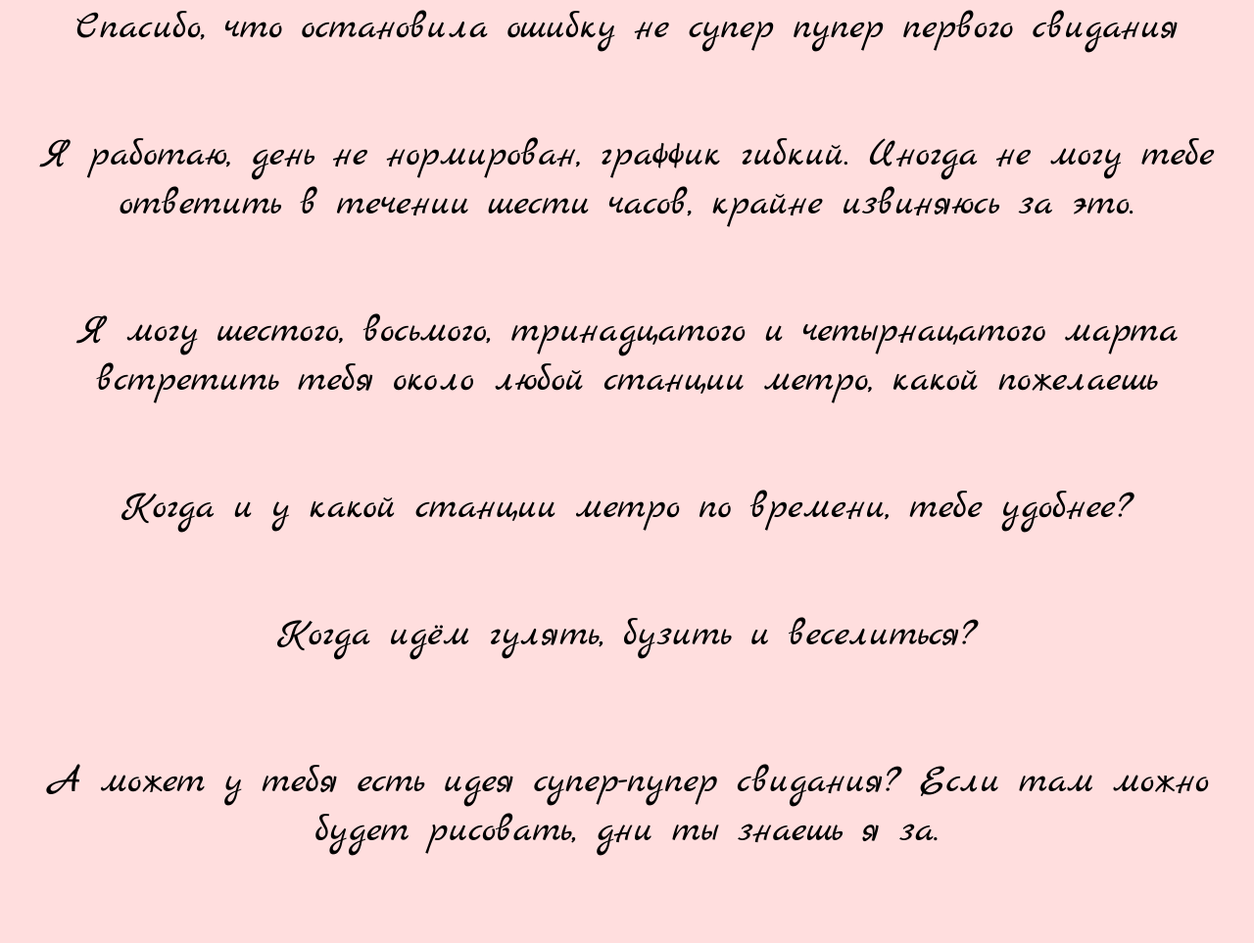
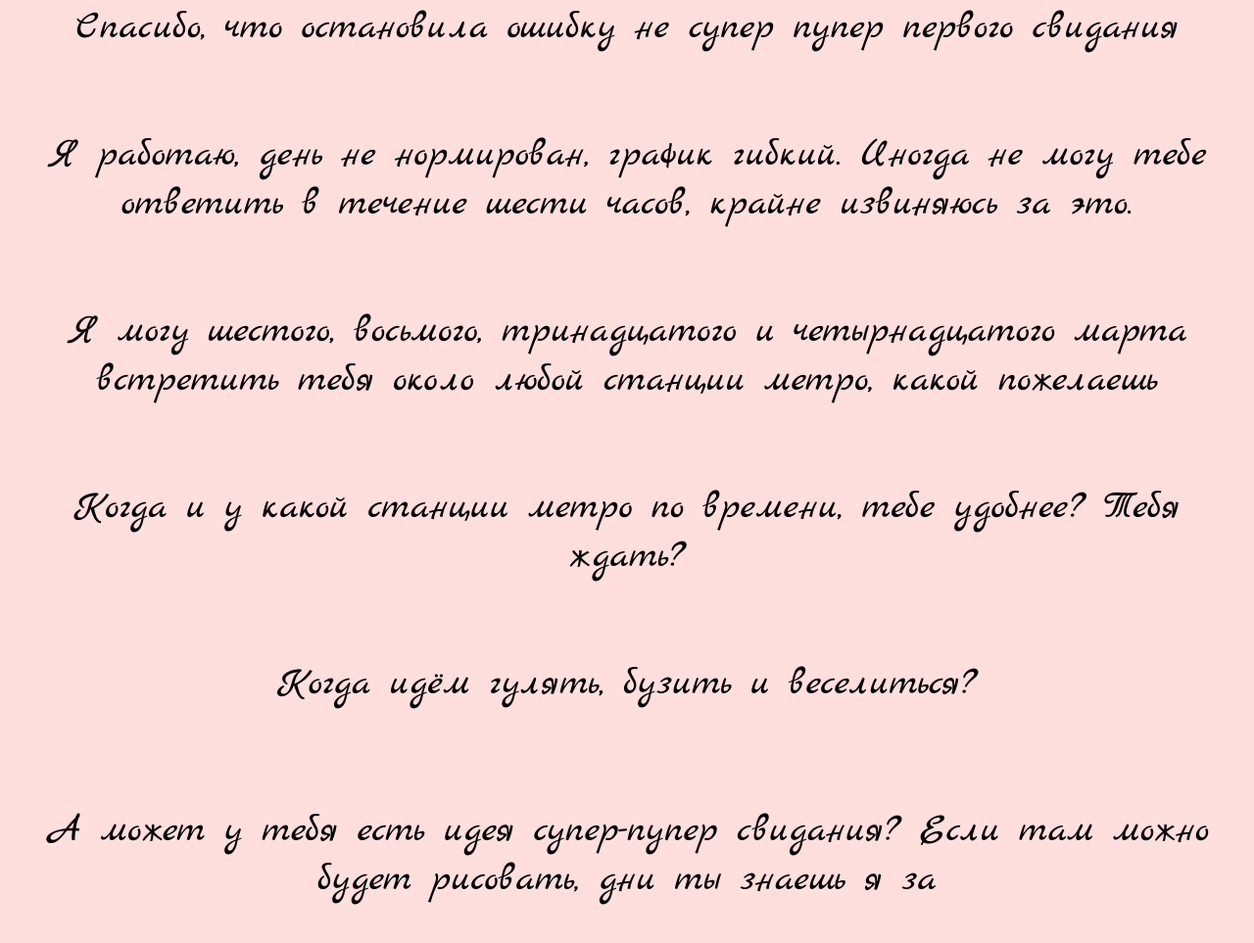
Before and after one commit to fenibazil/NastyaGallery, a plain HTML site: page index.html in a window 1280 px wide. Shown: the part 815-1778 px from the top of the page at 98% size. Drawn offline with Linux system fonts and the light colour scheme.

Commit message:
Update index.html
грамматика аут

```diff
--- a/index.html
+++ b/index.html
@@ -12,15 +12,15 @@
 
         <h2>Я хочу гулять, говорить, рисовать</h2>
         <p>Хочу что бы ты согласилась пойти со мной.
-           В театре и кино тепло, и может интересно невсегда, поэтому предлагал туда.</p>
+           В театре и кино тепло, и может интересно не всегда, поэтому предлагал туда.</p>
         <p>Сам хочу просто погулять по городу и, да или, посидеть в кафешке, булочной, в атмосферке с теплом и перекусом, для начала</p>
         <p>Спасибо, что остановила ошибку не супер пупер первого свидания</p>
-        <p>Я работаю, день не нормирован, граффик гибкий. Иногда не могу тебе ответить в течении шести часов, крайне извиняюсь за это.</p>
-        <p>Я могу шестого, восьмого, тринадцатого и четырнацатого марта встретить тебя около любой станции метро, какой пожелаешь</p>
-        <p>Когда и у какой станции метро по времени, тебе удобнее?</p>
+        <p>Я работаю, день не нормирован, график гибкий. Иногда не могу тебе ответить в течение шести часов, крайне извиняюсь за это.</p>
+        <p>Я могу шестого, восьмого, тринадцатого и четырнадцатого марта встретить тебя около любой станции метро, какой пожелаешь</p>
+        <p>Когда и у какой станции метро по времени, тебе удобнее? Тебя ждать?</p>
         <p>Когда идём гулять, бузить и веселиться?</p>
         <br>
-        <p>А может у тебя есть идея супер-пупер свидания? Если там можно будет рисовать, дни ты знаешь я за.</p>
+        <p>А может у тебя есть идея супер-пупер свидания? Если там можно будет рисовать, дни ты знаешь я за</p>
 
     </body>
 </html>
```
